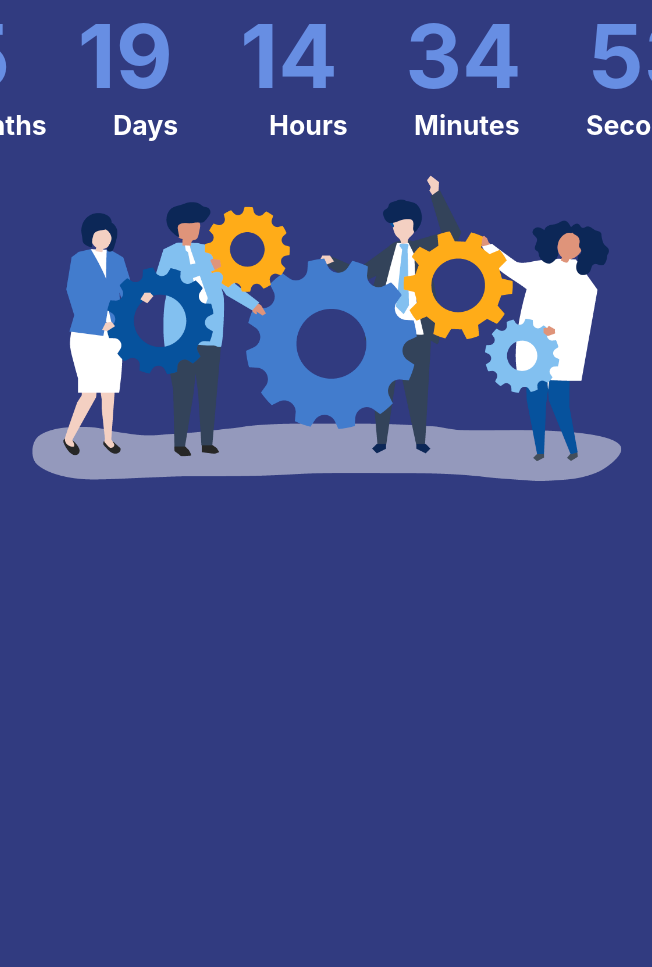
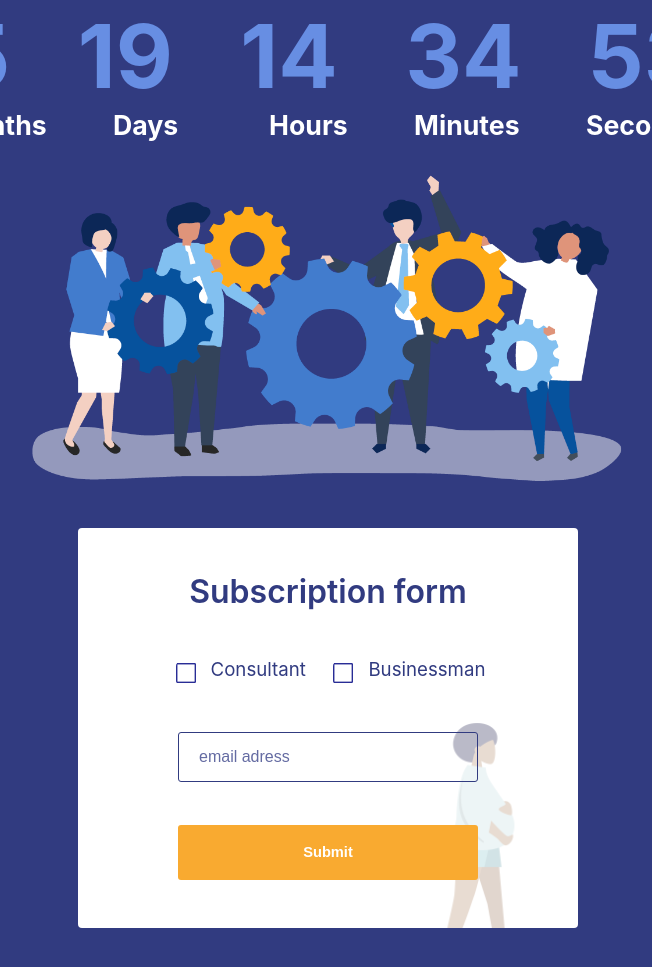
Before and after one commit to pnskglb/frontDev, a plain HTML site: page consuLanding/site/index.html in a window 1280 px wide. Shown: the part 273-1240 px from the top of the page, without its empty margins (312-964 px from the left). Before the commit the page ends 801 px from the top, so only its background shows below. Drawn offline with Linux system fonts and the light colour scheme.

Commit message:
Sub form #13

```diff
--- a/consuLanding/site/css/style.css
+++ b/consuLanding/site/css/style.css
@@ -170,5 +170,103 @@ img{
       height: auto;
         left:25%;
         max-width:50%;
+    }
+
+    /* Forms */
+    .form {
+        display:flex;
+        justify-content:center;
+    }
+    .EmailSub {
+        height:400px;
+        width:500px;
+        border-radius:4px;
+        display:flex;
+        justify-content:space-around;
+        align-items:center;
+        background: white;
+        flex-direction:column;
+        background:url(contct.png);
+
+  background-size: auto 100%;
+    }
+    input[type="text"] {
+        height:50px;
+        border-radius: 3px;
+        outline:none;
+        border:1px solid #313b80;
+background: transparent;
+        font-size:12pt;
+        padding-left: 20px;
+        width:300px;
+        -webkit-font-smoothing: antialiased;
+        font-weight:500;
+
+        margin-bottom:15px;
+    }
+    .EmailSubInline {
+width:400px;
+        display:flex;
+     justify-content: space-evenly;
+
+     color:#313b80;
+
+        flex-direction:row;font-size:14pt;
+    }
+    #p1 {
+        margin-left:20px;
+    }
+    #p2 {
+        margin-right:20px;
+    }
+    input[type="radio"]:last-child{
+
+margin-right:10px;
+    }
+    .NameForm {
+        margin-top:30px;
+        font-size:24pt;
+        margin-bottom:0;
+        font-weight:600;
+        color:#313b80;
 
     }
+    input[type="radio"] {
+border-radius:5px;
+ text-align:center;
+ float: left;
+   -webkit-appearance: none;
+   border: none;
+ width: 25px;
+    height: 25px;
+    background: url(r1.png) left center no-repeat;
+    background-size: 20px;
+    cursor:pointer;
+    outline:none;
+    }
+    input[type="radio"]:checked {
+        width: 25px;
+           height: 25px;
+           background-size: 20px;
+    background: url(r2.png) left center no-repeat;
+
+}
+    input::placeholder {
+
+        color:#646ba2;
+    }
+    input[type=submit] {
+
+        width:300px;
+        height:55px;
+        border:0;
+        color:white;
+        border-radius:3px;
+        font-size:11pt;
+        background: #f9aa30;
+        font-weight:600;
+        -webkit-font-smoothing: antialiased;
+        cursor:pointer;
+        outline:none;
+        margin-bottom:35px;
+    }
--- a/consuLanding/site/index.html
+++ b/consuLanding/site/index.html
@@ -48,6 +48,22 @@
 			<div class="mainImage">
 				<img src="img/people.png" alt="" class="finishImg">
 			</div>
+			<div class="form">
+
+				<form class="EmailSub" action="">
+
+					<p class="NameForm">Subscription form </p>
+					<div class="EmailSubInline">
+						<p id="p1"><input type="radio" name="contact">Сonsultant</p>
+						<p id="p2"><input type="radio" name ="contact">Businessman</p>
+					</div>
+					<input type="text" placeholder="email adress" >
+					<input type="submit" value="Submit">
+				</form>
+			</div>
+			<div class="mainImage" style="height:300px">
+
+			</div>
     	</main>
 
 
```
Also changed, not shown: consuLanding/site/css/Basic.png (added), consuLanding/site/css/contct.png (added), consuLanding/site/css/r1.png (added), consuLanding/site/css/r2.png (added). Lines whose indentation alone changed are shown as unchanged.
